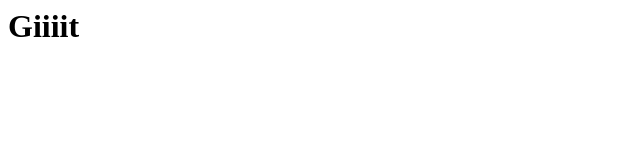
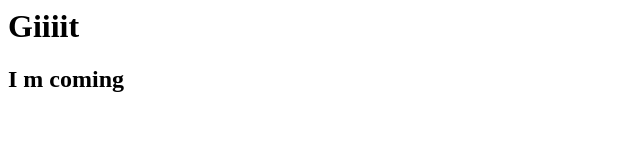
Before and after one commit to Gourav741/sec_git, a plain HTML site: page index.html in a window 1280 px wide. Shown: the whole page, without its empty margins (0-640 px from the left). Drawn offline with Linux system fonts and the light colour scheme.

Commit message:
added h2 in index html

```diff
--- a/index.html
+++ b/index.html
@@ -1,6 +1,7 @@
 <html>
     <body>
         <h1>Giiiit</h1>
+        <h2>I m coming</h2>
     </body>
 
 </html>
```
